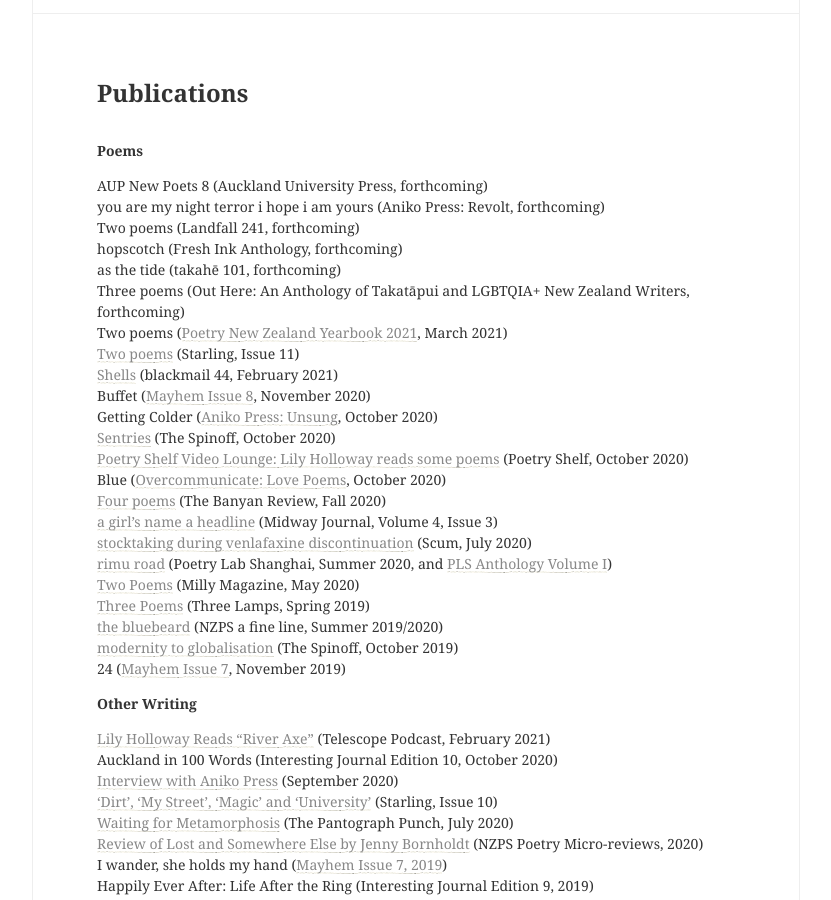
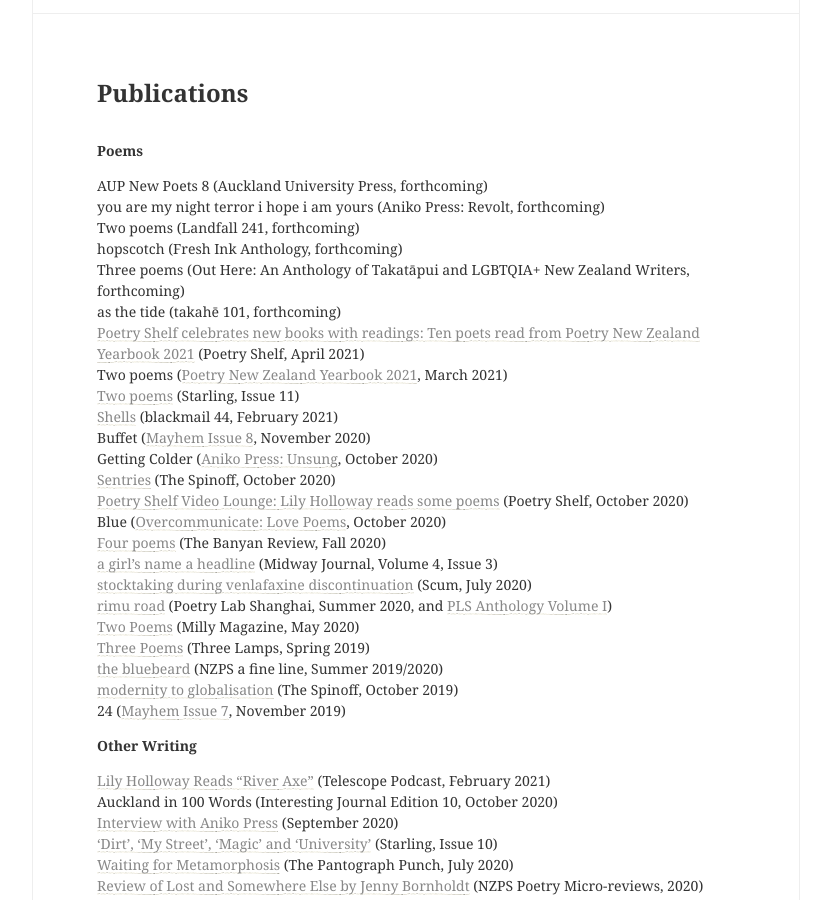
Before and after one commit to lilyholloway/lilyholloway.github.io, a Jekyll site: the page built from cv.md, in a window 1280 px wide and 900 px high, scrolled down 301 px. Shown: the whole window, without its empty margins (224-1055 px from the left). Built offline with Jekyll 4.4.1, drawn with Linux system fonts in a browser that asks for light colours; nearby versions of some CDN libraries.

Commit message:
Update cv.md

```diff
--- a/cv.md
+++ b/cv.md
@@ -10,8 +10,9 @@
 you are my night terror i hope i am yours (Aniko Press: Revolt, forthcoming)<br>
 Two poems (Landfall 241, forthcoming)<br>
 hopscotch (Fresh Ink Anthology, forthcoming)<br>
+Three poems (Out Here: An Anthology of Takatāpui and LGBTQIA+ New Zealand Writers, forthcoming)<br>
 as the tide (takahē 101, forthcoming)<br>
-Three poems (Out Here: An Anthology of Takatāpui and LGBTQIA+ New Zealand Writers, forthcoming)<br>
+<a href="https://nzpoetryshelf.com/2021/04/14/poetry-shelf-celebrates-new-books-with-readings-ten-poets-read-from-poetry-new-zealand-yearbook-2021/?fbclid=IwAR1QaSP-1o9cwXy6kiTe3YSZ10caMFFyHSyWZYSnSxiWRlQzxNEUGhdSwlg">Poetry Shelf celebrates new books with readings: Ten poets read from Poetry New Zealand Yearbook 2021</a> (Poetry Shelf, April 2021)<br>
 Two poems (<a href="https://www.masseypress.ac.nz/books/poetry-new-zealand-yearbook-2021/">Poetry New Zealand Yearbook 2021</a>, March 2021)<br>
 <a href="https://www.starlingmag.com/issue-11/lily-holloway">Two poems</a> (Starling, Issue 11)<br>
 <a href="http://www.blackmailpress.com/LH44.html">Shells</a> (blackmail 44, February 2021)<br>
```
